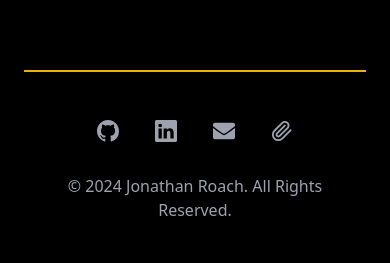
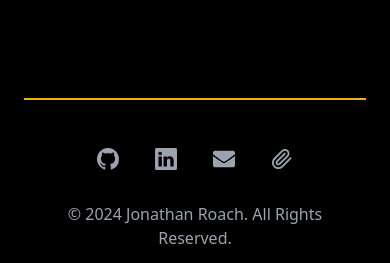
Before and after one commit to Jonathan-Roach/react-portfolio-website, a React (Vite) app: page / in a window 390 px wide. Shown: the part 4498-4761 px from the top of the page. Before the commit the page ends 4736 px from the top, so only its background shows below. Built offline with nearby package versions, Linux system fonts and the light colour scheme.

Commit message:
edit section borders

```diff
--- a/src/App.jsx
+++ b/src/App.jsx
@@ -11,13 +11,9 @@ const App = () => {
       <div className="bg-black mx-auto px-6 sm:px-12">
     <Navbar />
     <Hero />
-    </div>
-
     <Skills />
    <Experience />
     <Projects />
-
-    <div className="bg-black mx-auto px-6 sm:px-12">
     <Footer />
     </div>
     </>
```
